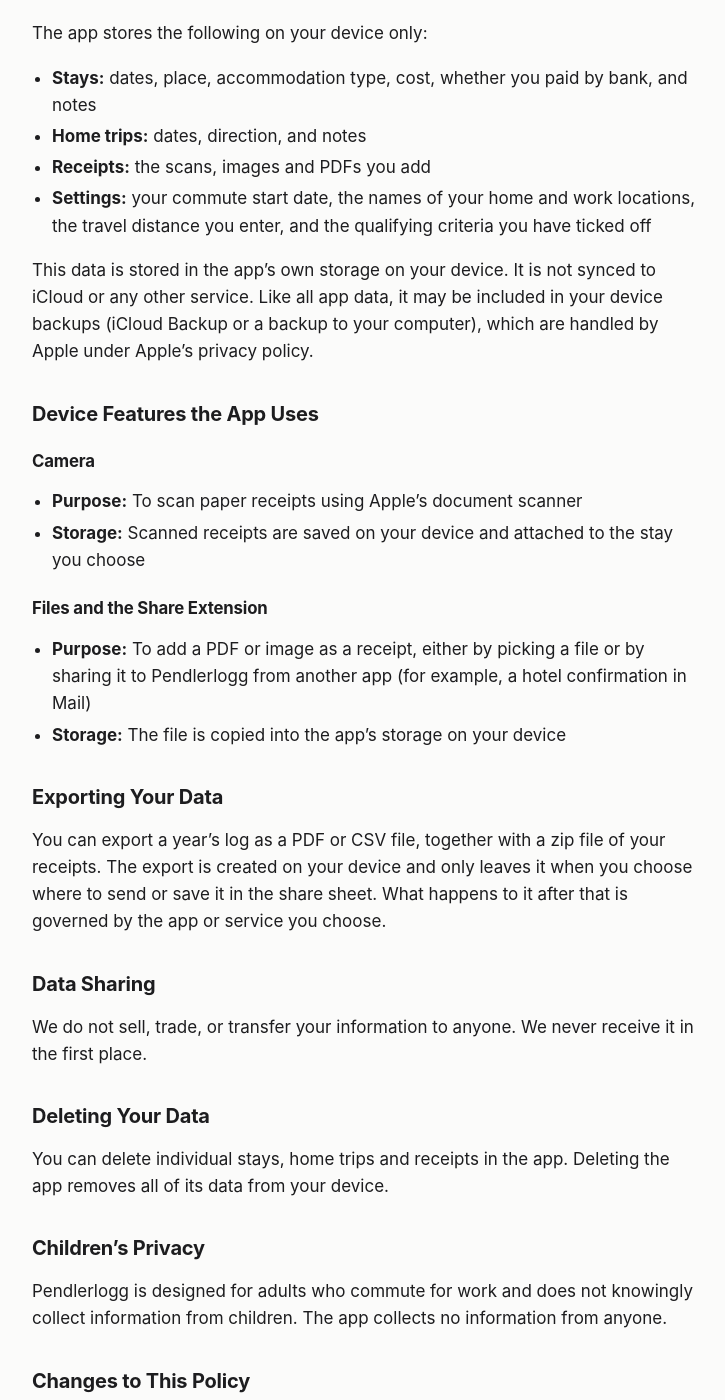
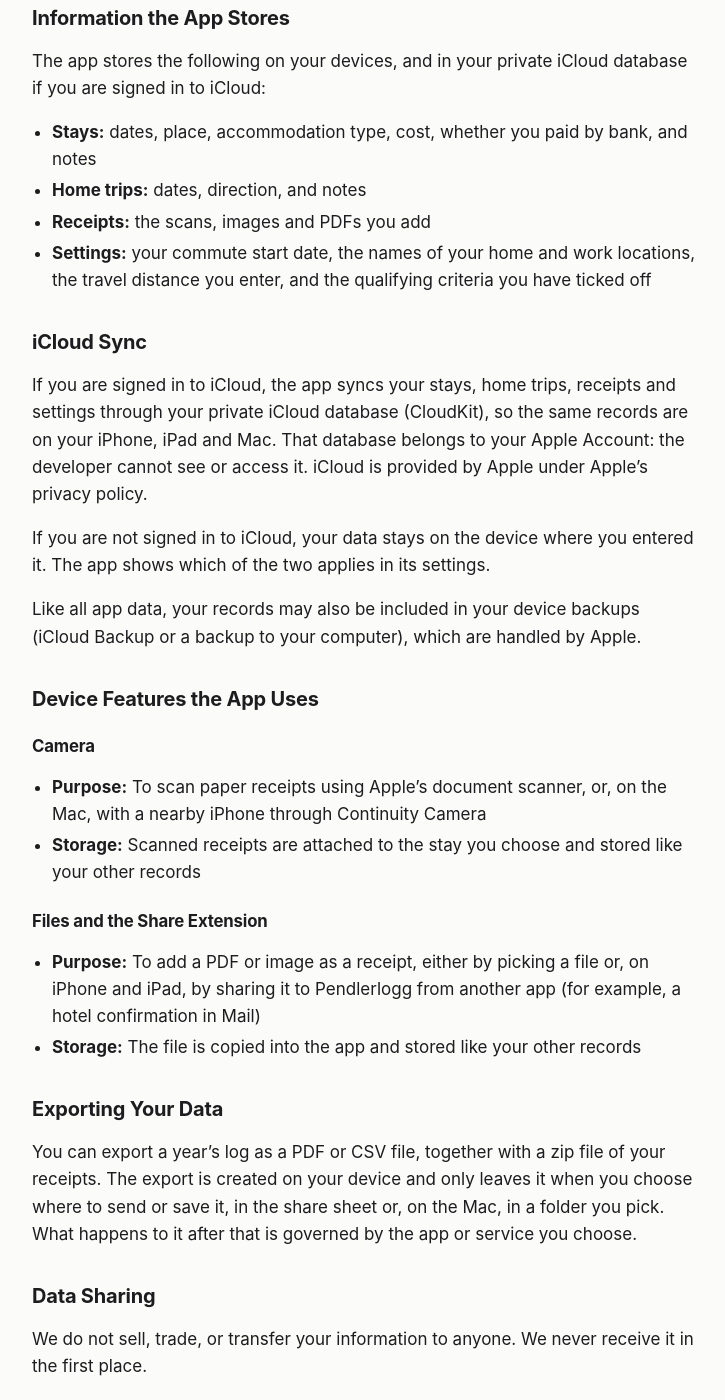
Before and after one commit to maximevdk/maximevdk.github.io, a Jekyll site: the page built from pendlerlogg/privacy-policy.md, in a window 1280 px wide and 1400 px high, scrolled down 556 px. Shown: the whole window, without its empty margins (276-1001 px from the left). Built offline with Jekyll 4.4.1, drawn with Linux system fonts in a browser that asks for light colours; some of the changed text lies outside the part shown.

Commit message:
update privacy policy and tos

```diff
--- a/pendlerlogg/privacy-policy.md
+++ b/pendlerlogg/privacy-policy.md
@@ -14,32 +14,38 @@
 
 ## Our Privacy Commitment
 
-**Pendlerlogg does not collect any data.** The app makes no network connections. It has no accounts, no servers, no analytics, no advertising and no third-party code. Everything you enter stays on your device.
+**Pendlerlogg does not collect any data.** The developer never receives anything you enter. The app has no accounts of its own, no servers, no analytics, no advertising and no third-party code. Its only network use is Apple's iCloud, which keeps your records in sync between your own devices.
 
-## Information Stored on Your Device
+## Information the App Stores
 
-The app stores the following on your device only:
+The app stores the following on your devices, and in your private iCloud database if you are signed in to iCloud:
 
 - **Stays:** dates, place, accommodation type, cost, whether you paid by bank, and notes
 - **Home trips:** dates, direction, and notes
 - **Receipts:** the scans, images and PDFs you add
 - **Settings:** your commute start date, the names of your home and work locations, the travel distance you enter, and the qualifying criteria you have ticked off
 
-This data is stored in the app's own storage on your device. It is not synced to iCloud or any other service. Like all app data, it may be included in your device backups (iCloud Backup or a backup to your computer), which are handled by Apple under Apple's privacy policy.
+## iCloud Sync
+
+If you are signed in to iCloud, the app syncs your stays, home trips, receipts and settings through your private iCloud database (CloudKit), so the same records are on your iPhone, iPad and Mac. That database belongs to your Apple Account: the developer cannot see or access it. iCloud is provided by Apple under Apple's privacy policy.
+
+If you are not signed in to iCloud, your data stays on the device where you entered it. The app shows which of the two applies in its settings.
+
+Like all app data, your records may also be included in your device backups (iCloud Backup or a backup to your computer), which are handled by Apple.
 
 ## Device Features the App Uses
 
 ### Camera
-- **Purpose:** To scan paper receipts using Apple's document scanner
-- **Storage:** Scanned receipts are saved on your device and attached to the stay you choose
+- **Purpose:** To scan paper receipts using Apple's document scanner, or, on the Mac, with a nearby iPhone through Continuity Camera
+- **Storage:** Scanned receipts are attached to the stay you choose and stored like your other records
 
 ### Files and the Share Extension
-- **Purpose:** To add a PDF or image as a receipt, either by picking a file or by sharing it to Pendlerlogg from another app (for example, a hotel confirmation in Mail)
-- **Storage:** The file is copied into the app's storage on your device
+- **Purpose:** To add a PDF or image as a receipt, either by picking a file or, on iPhone and iPad, by sharing it to Pendlerlogg from another app (for example, a hotel confirmation in Mail)
+- **Storage:** The file is copied into the app and stored like your other records
 
 ## Exporting Your Data
 
-You can export a year's log as a PDF or CSV file, together with a zip file of your receipts. The export is created on your device and only leaves it when you choose where to send or save it in the share sheet. What happens to it after that is governed by the app or service you choose.
+You can export a year's log as a PDF or CSV file, together with a zip file of your receipts. The export is created on your device and only leaves it when you choose where to send or save it, in the share sheet or, on the Mac, in a folder you pick. What happens to it after that is governed by the app or service you choose.
 
 ## Data Sharing
 
@@ -47,7 +53,7 @@
 
 ## Deleting Your Data
 
-You can delete individual stays, home trips and receipts in the app. Deleting the app removes all of its data from your device.
+You can delete individual stays, home trips and receipts in the app. With iCloud sync on, a deletion applies on all your devices. Deleting the app removes its data from that device; to remove the copy in iCloud as well, delete the app's data in your iCloud storage settings.
 
 ## Children's Privacy
 
```
Also changed, not shown: other parts of pendlerlogg/privacy-policy.md (+1 -1 lines), pendlerlogg/terms-of-service.md (+3 -3 lines).
